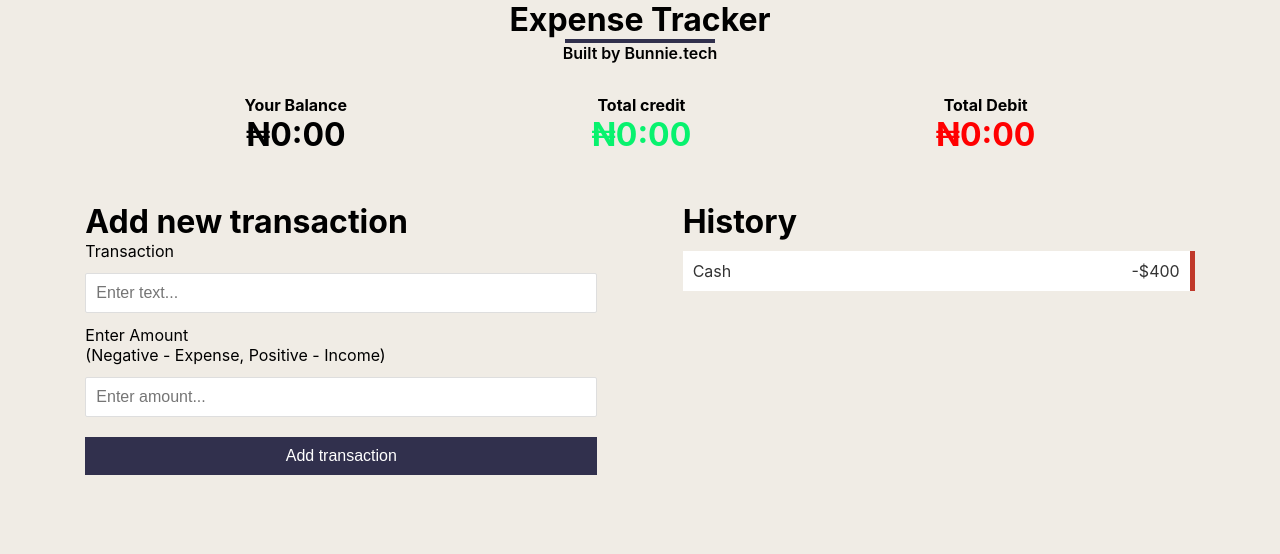
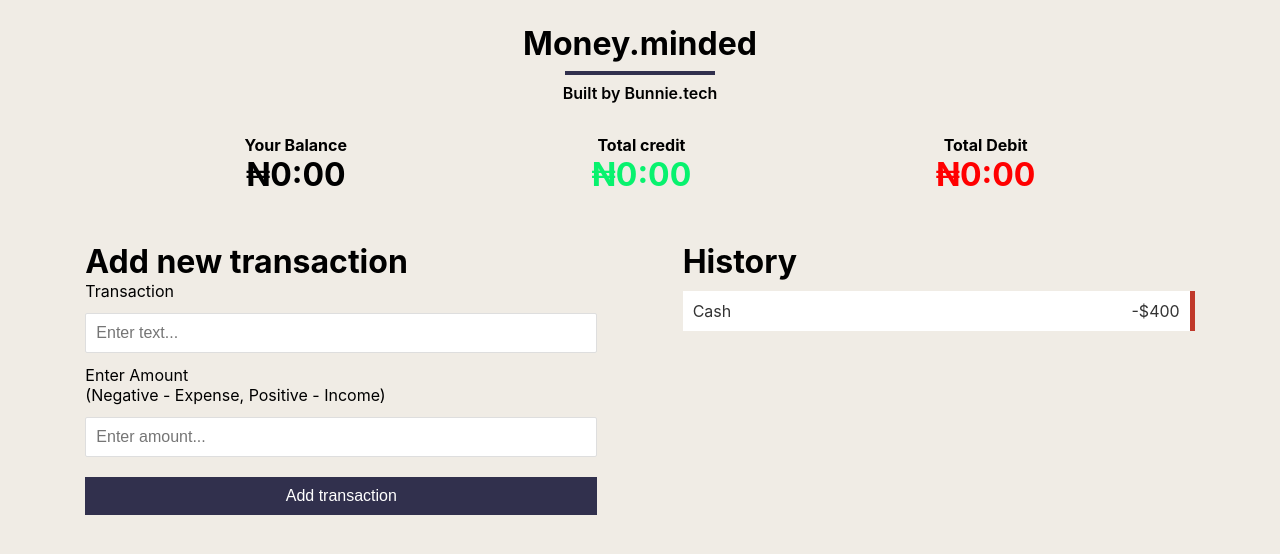
Before and after one commit to BenitaMichael/CodeAlpha_Expense_Tracker, a React (Create React App) app: page / in a window 1280 px wide. Shown: the top 554 px of the page. Built offline with nearby package versions, Linux system fonts and the light colour scheme.

Commit message:
Reducer initialized

```diff
--- a/src/App.css
+++ b/src/App.css
@@ -11,6 +11,7 @@ body{
 /*-----HEADER COMPONENT-----*/
 .header{
   text-align: center;
+  margin-top: 24px;
 }
 
 .header hr{
@@ -18,7 +19,7 @@ body{
   height: 4px;
   background-color: #31304D;
   border: none;
-  margin: 0 auto;
+  margin: 8px auto;
 }
 
 .header p{
--- a/src/Components/Header.js
+++ b/src/Components/Header.js
@@ -4,7 +4,7 @@ import Balance from './Balance'
 const Header = () => {
   return (
     <div className='header'>
-      <h1>Expense Tracker</h1>
+      <h1>Money.minded</h1>
       <hr />
       <p>Built by Bunnie.tech</p>
 
--- a/src/Components/Transactions.js
+++ b/src/Components/Transactions.js
@@ -1,8 +1,9 @@
-import React from 'react'
-import { useState } from 'react'
-
+import { useState, useContext } from 'react';
+import { GlobalContext } from '../context/GlobalState';
 
 const Transactions = () => {
+
+  const context = useContext(GlobalContext)
 
   const [text, setText] = useState('');
   const [amount, setAmount] = useState('')
--- a/src/context/GlobalState.js
+++ b/src/context/GlobalState.js
@@ -19,10 +19,12 @@ export const GlobalContext = createContext(InitialState)
 
 //Provider component
 export const GlobalProvider = ({ children }) =>{
-    const [state, dispatch] = useReducer (AppReducer, InitialState);
+    const [state, dispatch] = useReducer(AppReducer, InitialState);
 
     return (
-        <GlobalContext.Provider>
+        <GlobalContext.Provider value={{
+            transactions: state.transactions
+        }}>
             {children}
         </GlobalContext.Provider>
     )
```
